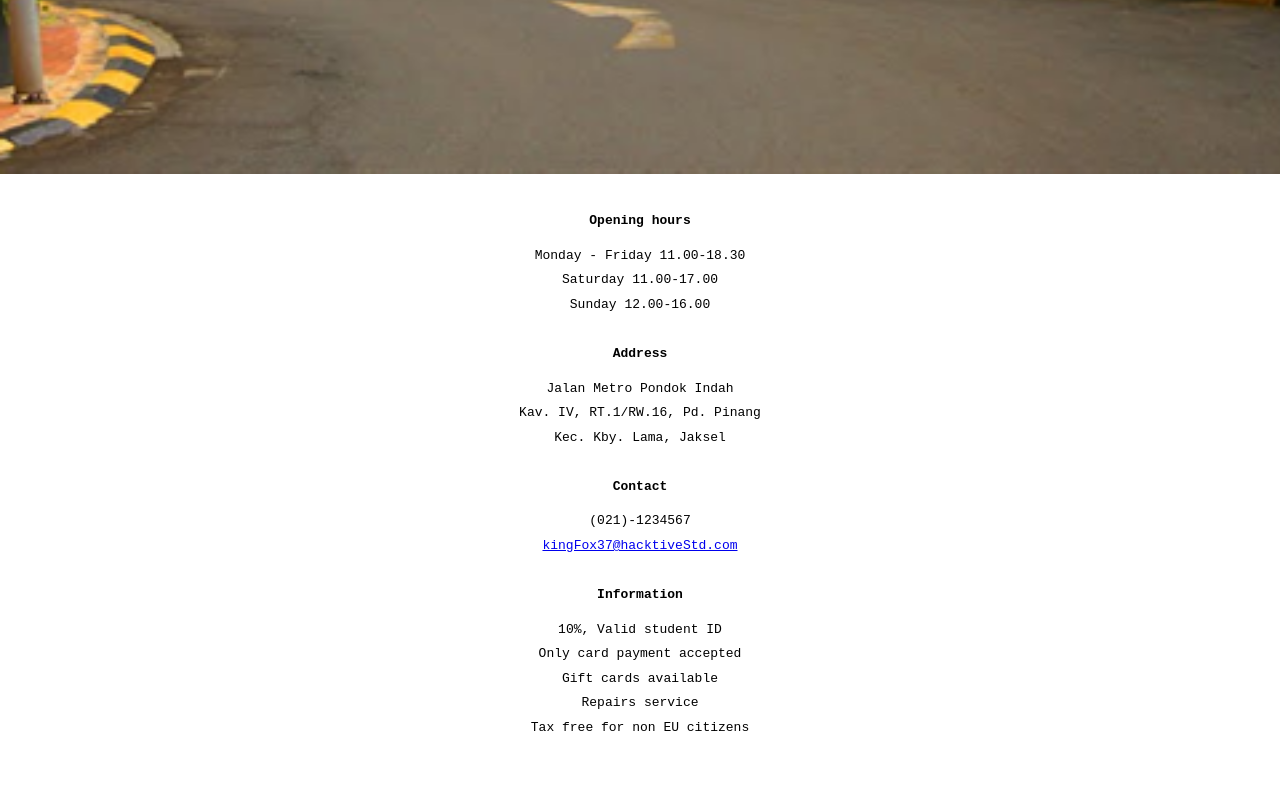
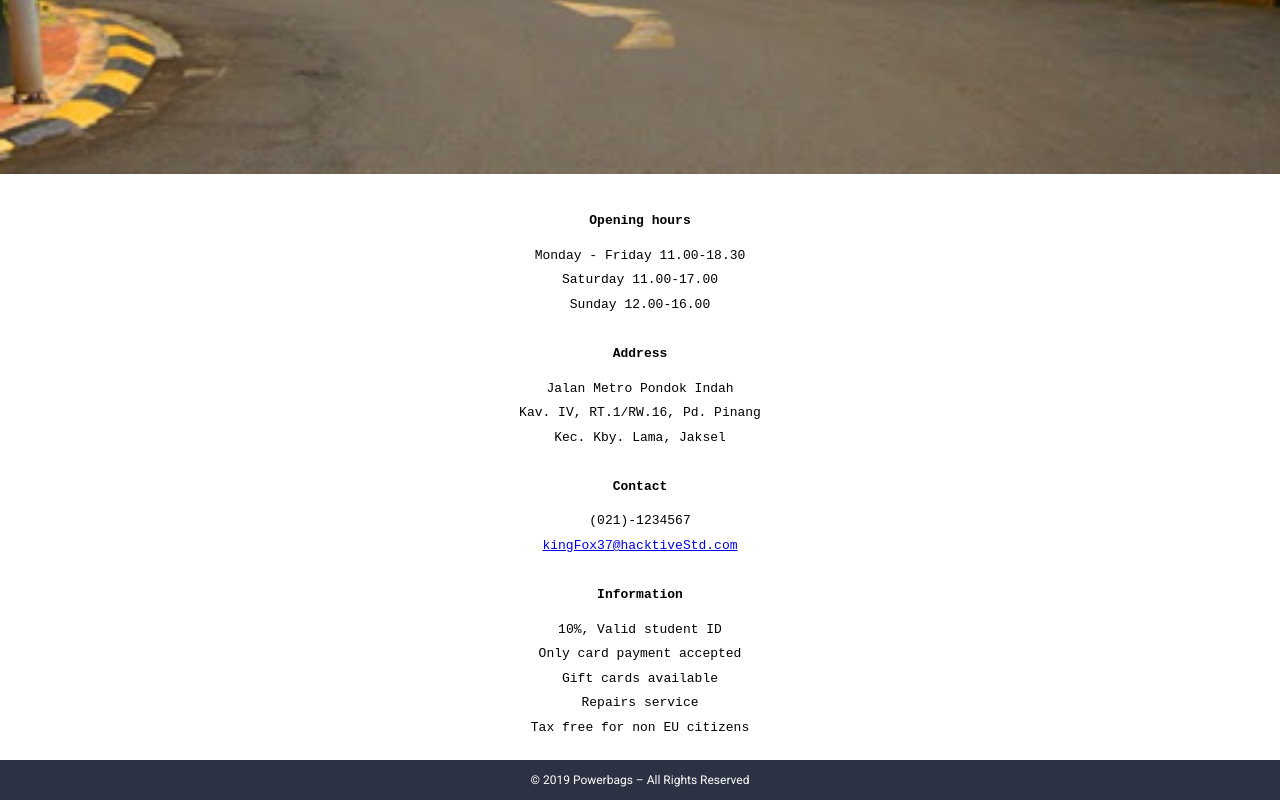
Before and after one commit to senjansen/powerbags, a plain HTML site: page sub-store.html in a window 1280 px wide. Shown: the part 1403-2203 px from the top of the page. Before the commit the page ends 2163 px from the top, so only its background shows below. Drawn offline with Linux system fonts and the light colour scheme.

Commit message:
footer sub-store

```diff
--- a/sub-store.html
+++ b/sub-store.html
@@ -58,5 +58,8 @@
             </div>
         </div>
     </main>
+    <div id="footer">
+        <p>© 2019 Powerbags – All Rights Reserved</p>
+    </div>
     </body>
 </html>
```
